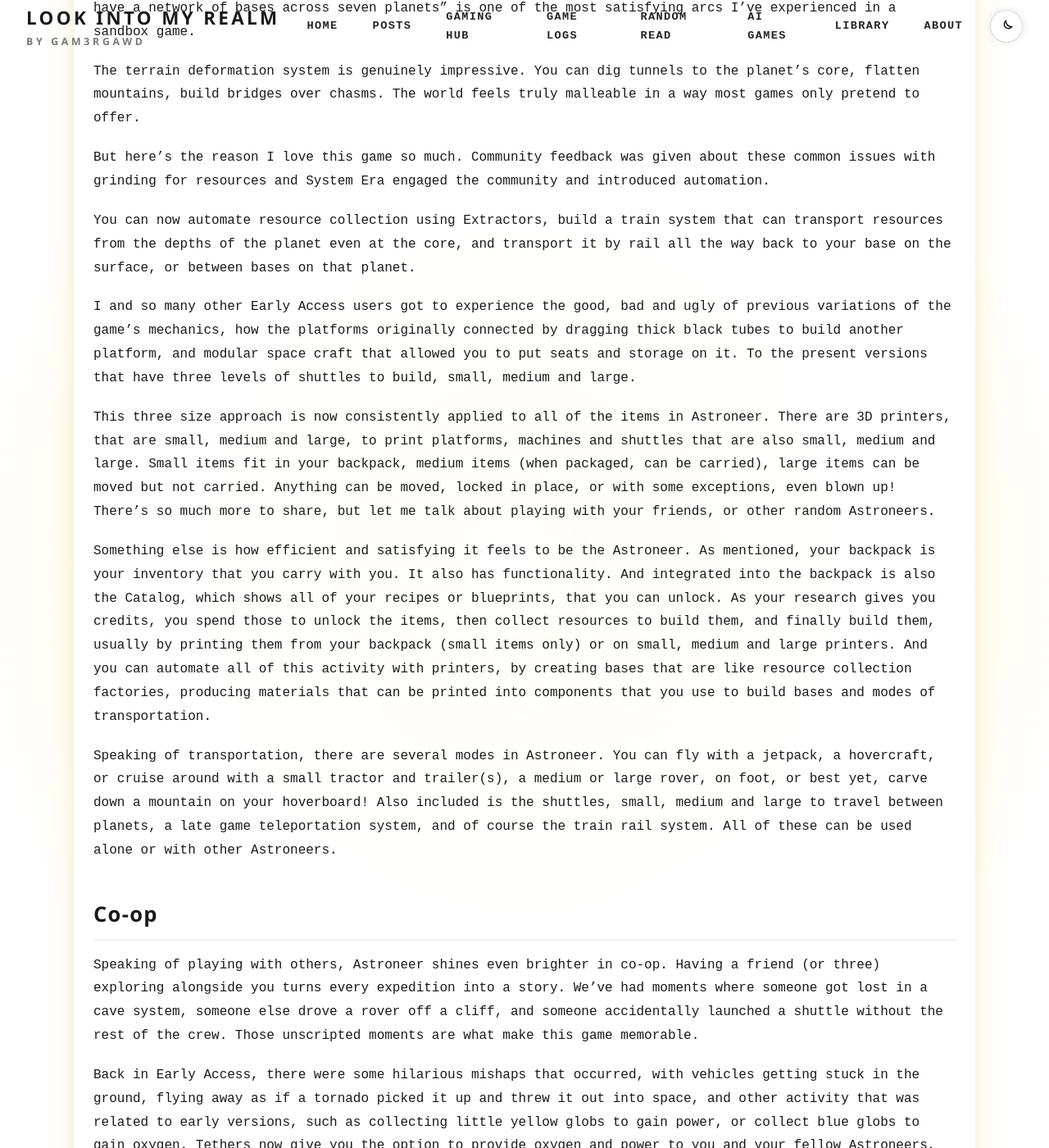
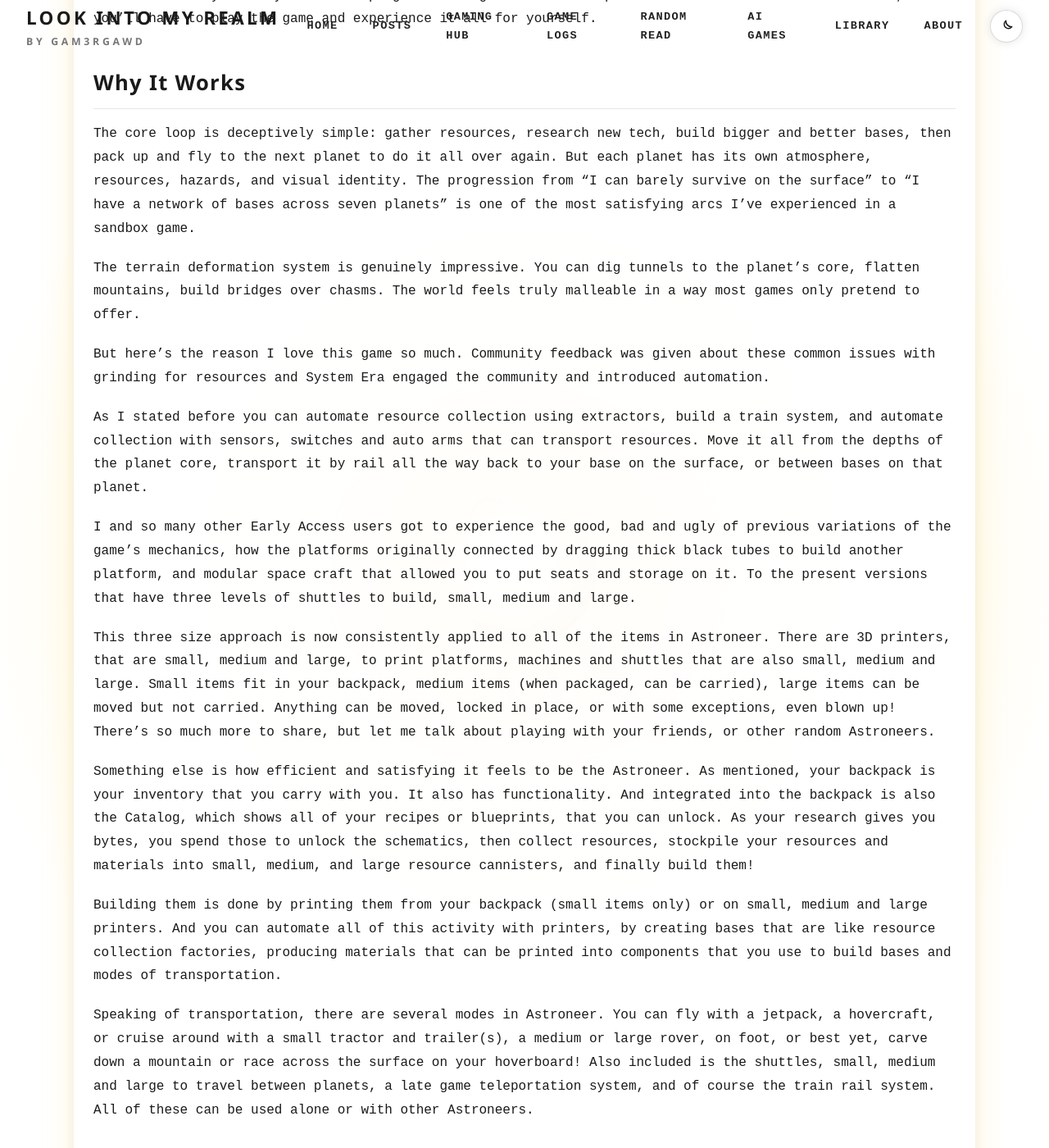
Before and after one commit to vitalnexus/blog, a Jekyll site: the page built from _posts/2026-02-20-astroneer-review.md, in a window 1280 px wide and 1400 px high, scrolled down 2191 px. Shown: the whole window at 82% size. Built offline with Jekyll 4.4.1, drawn with Linux system fonts in a browser that asks for light colours; some of the changed text lies outside the part shown.

Commit message:
fix: enhance clarity and detail in Astroneer review content

```diff
--- a/_posts/2026-02-20-astroneer-review.md
+++ b/_posts/2026-02-20-astroneer-review.md
@@ -31,6 +31,10 @@ Meanwhile you start on the most habitable planet and dig, build, explore, and ev
 
 By design, this game has no combat. No enemies trying to murder you every five seconds. There's no weapons you can find or craft. But there are hazards like running out of oxygen, falling death, and being terminated by aggressive or deadly plants, gases and a combination of attacks. But I really like that it is just you, the Astroneer, exploring the terrain, and a challenging little universe to make your own.
 
+Automation is a mechanic introduced that allows you to use auto arms, extractors, resource containers, rails, repeaters, sensors and switches. Combining these items with other base components to generate enough power, you can create massive automation of resources and materials. These can be stockpiled and used to complete the limited time events quickly.
+
+There is also Missions in the game, that guides you through a storyline, simulataneously helping you to create necessary items you need to progress through it to the completion. But I won't cover those here, you'll have to play the game and experience it all for yourself.
+
 ## Why It Works
 
 The core loop is deceptively simple: gather resources, research new tech, build bigger and better bases, then pack up and fly to the next planet to do it all over again. But each planet has its own atmosphere, resources, hazards, and visual identity. The progression from "I can barely survive on the surface" to "I have a network of bases across seven planets" is one of the most satisfying arcs I've experienced in a sandbox game.
@@ -39,15 +43,17 @@ The terrain deformation system is genuinely impressive. You can dig tunnels to t
 
 But here's the reason I love this game so much. Community feedback was given about these common issues with grinding for resources and System Era engaged the community and introduced automation.
 
-You can now automate resource collection using Extractors, build a train system that can transport resources from the depths of the planet even at the core, and transport it by rail all the way back to your base on the surface, or between bases on that planet.
+As I stated before you can automate resource collection using extractors, build a train system, and automate collection with sensors, switches and auto arms that can transport resources. Move it all from the depths of the planet core, transport it by rail all the way back to your base on the surface, or between bases on that planet.
 
 I and so many other Early Access users got to experience the good, bad and ugly of previous variations of the game's mechanics, how the platforms originally connected by dragging thick black tubes to build another platform, and modular space craft that allowed you to put seats and storage on it. To the present versions that have three levels of shuttles to build, small, medium and large.
 
 This three size approach is now consistently applied to all of the items in Astroneer. There are 3D printers, that are small, medium and large, to print platforms, machines and shuttles that are also small, medium and large. Small items fit in your backpack, medium items (when packaged, can be carried), large items can be moved but not carried. Anything can be moved, locked in place, or with some exceptions, even blown up! There's so much more to share, but let me talk about playing with your friends, or other random Astroneers.
 
-Something else is how efficient and satisfying it feels to be the Astroneer. As mentioned, your backpack is your inventory that you carry with you. It also has functionality. And integrated into the backpack is also the Catalog, which shows all of your recipes or blueprints, that you can unlock. As your research gives you credits, you spend those to unlock the items, then collect resources to build them, and finally build them, usually by printing them from your backpack (small items only) or on small, medium and large printers. And you can automate all of this activity with printers, by creating bases that are like resource collection factories, producing materials that can be printed into components that you use to build bases and modes of transportation.
+Something else is how efficient and satisfying it feels to be the Astroneer. As mentioned, your backpack is your inventory that you carry with you. It also has functionality. And integrated into the backpack is also the Catalog, which shows all of your recipes or blueprints, that you can unlock. As your research gives you bytes, you spend those to unlock the schematics, then collect resources, stockpile your resources and materials into small, medium, and large resource cannisters, and finally build them!
 
-Speaking of transportation, there are several modes in Astroneer. You can fly with a jetpack, a hovercraft, or cruise around with a small tractor and trailer(s), a medium or large rover, on foot, or best yet, carve down a mountain on your hoverboard! Also included is the shuttles, small, medium and large to travel between planets, a late game teleportation system, and of course the train rail system. All of these can be used alone or with other Astroneers.
+Building them is done by printing them from your backpack (small items only) or on small, medium and large printers. And you can automate all of this activity with printers, by creating bases that are like resource collection factories, producing materials that can be printed into components that you use to build bases and modes of transportation.
+
+Speaking of transportation, there are several modes in Astroneer. You can fly with a jetpack, a hovercraft, or cruise around with a small tractor and trailer(s), a medium or large rover, on foot, or best yet, carve down a mountain or race across the surface on your hoverboard! Also included is the shuttles, small, medium and large to travel between planets, a late game teleportation system, and of course the train rail system. All of these can be used alone or with other Astroneers.
 
 ## Co-op
 
@@ -79,10 +85,10 @@ Finally, if you are a visual person and love data and statistics like me, then y
 
 ## The Verdict
 
-Well, I've invested 2500+ hours into this game, and all achievements are unlocked on both Steam and Xbox versions. And I'd still go back to start a new save. As a matter of fact, I own this game on Steam, and Xbox/Windows. Buy it System Era [here](https://astroneer.space)
+Well, I've invested 2500+ hours into this game, and all achievements are unlocked on both Steam and Xbox versions. And I'd still go back to start a new save. As a matter of fact, I own this game on Steam, and Xbox/Windows. You can buy it directly from System Era [here](https://astroneer.space)
 
-In case you've didn't know, Xbox and Windows are both Micrsoft owned. So there's this feature called Xbox Play Anywhere. That means you buy it one time, and you can play it on your Windows PC and on your Xbox console. So, knowing that I've bought five copies (and gifted three), because I support the developers of the game. That's another thing I like about System Era - Astroneer is available on everything - Playstation, Xbox, Steam, Windows, and Switch. System Era recently redesigned their branding and logo because they have a new game coming in 2026 - Starseeker!
+Side Note: In case you've didn't know, Xbox and Windows are both Micrsoft owned. So there's this feature called Xbox Play Anywhere. That means you buy it one time, and you can play it on your Windows PC and on your Xbox console. So, knowing that I've bought five copies (and gifted three), because I support the developers of the game. That's another thing I like about System Era - Astroneer is available on everything - Playstation, Xbox, Steam, Windows, and Switch. System Era recently redesigned their branding and logo because they have a new game coming in 2026 - Starseeker!
 
-Astroneer is one of those rare games that's exactly what it wants to be, with no pretense and no filler. And if you've ever played with other toys like legos, lincoln logs, kinnect, or similar things that slotted together, and you could see, hear, and feel the design and engineering invested into the toy—you get that in Astroneer too. When you put research, materials or resources on platforms or in your backpack, there's a haptic connection and satisfying click sound that immerses you into the game. So if you want some relaxed and fun gameplay that combines exploration, building, and the idea of making an entire solar system your playground—alone or with friends—this is the game for you.
+Astroneer is one of those rare games that's exactly what it wants to be, with no pretense and no filler. And if you've ever played with other toys like legos, lincoln logs, kinnect, or similar things that slotted together, and you could see, hear, and feel the design and engineering invested into the toy—you get that in Astroneer too. When you put research, materials or resources on platforms or in your backpack, there's a haptic connection and satisfying click sound that really helps to immerse you into the game. So if you want some relaxed and fun gameplay that combines exploration, building, and the idea of making an entire solar system your playground—alone or with friends—this is the game for you.
 
 **10 / 10** -- Would dig to the center of the planet again.
```
